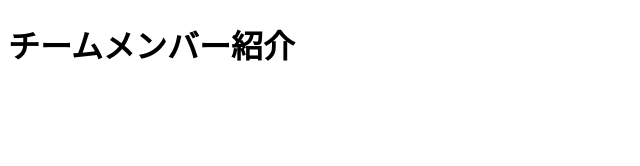
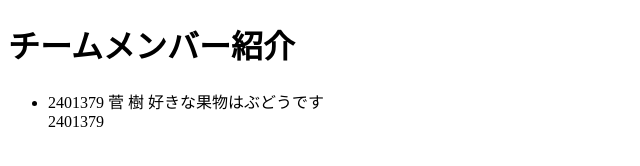
Before and after one commit to tatsukisuga/suga, a plain HTML site: page index.html in a window 1280 px wide. Shown: the whole page, without its empty margins (0-640 px from the left). Drawn offline with Linux system fonts and the light colour scheme.

Commit message:
Update index.html

```diff
--- a/index.html
+++ b/index.html
@@ -7,6 +7,7 @@
     <h1>チームメンバー紹介</h1>
     <ul>
         <!--メンバー紹介をここに追加-->
+        <li>2401379 菅 樹 好きな果物はぶどうです</li>2401379
     </ul>
 </body>
 </html>
```
